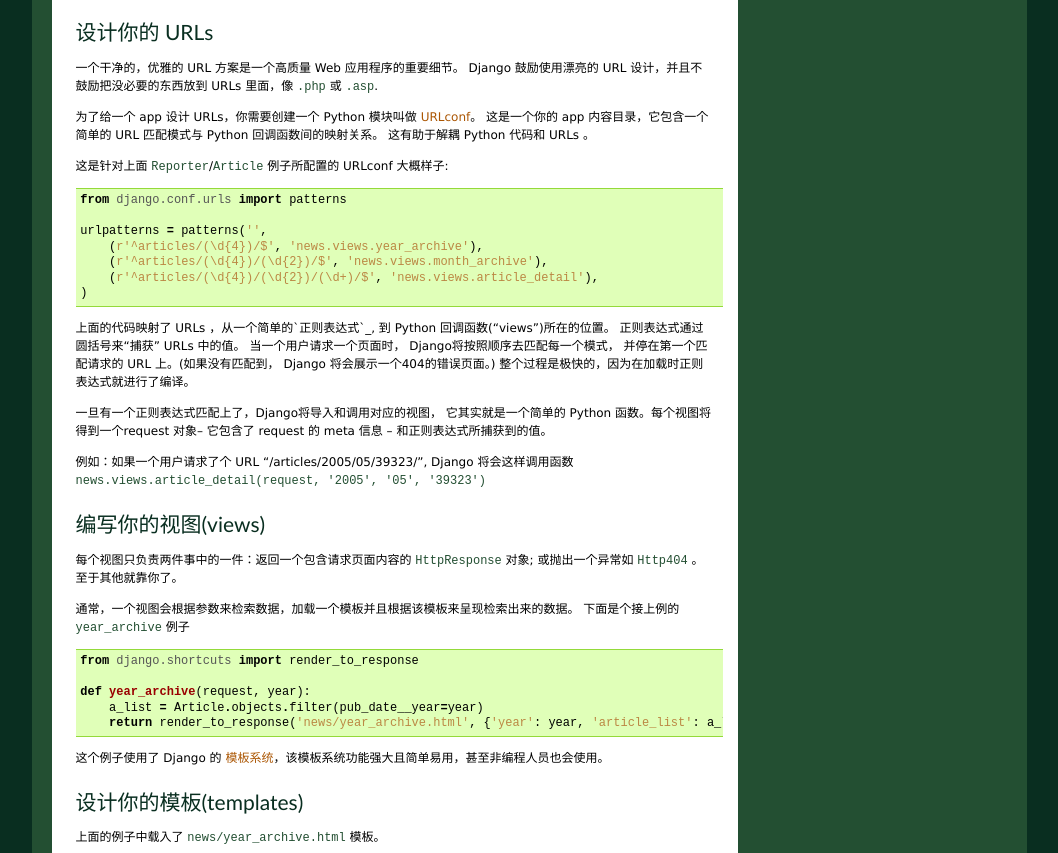
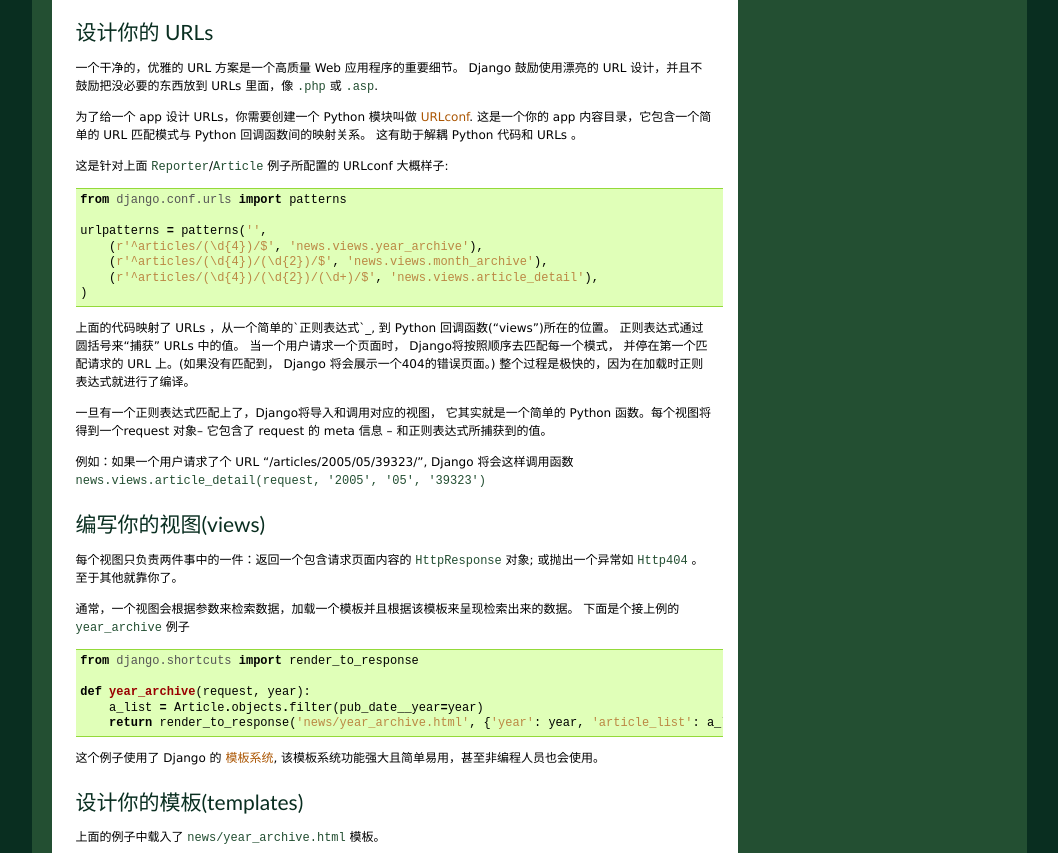
Before and after one commit to ljb-2000/django-chinese-docs-1.6, a Sphinx documentation site: the page built from docs/intro/overview.txt, in a window 1280 px wide and 1400 px high, scrolled down 2301 px. Shown: the part 150-1003 px from the top of the window, without its empty margins (111-1169 px from the left). Built offline with Sphinx 7.4.7, drawn with Linux system fonts in a browser that asks for light colours; pages that are not in the unit, such as notebooks, are missing from menus; cross-references to code outside the pages are shown as plain code; some of the changed text lies outside the part shown.

```diff
--- a/docs/intro/overview.txt
+++ b/docs/intro/overview.txt
@@ -163,7 +163,7 @@
 一个干净的，优雅的 URL 方案是一个高质量 Web 应用程序的重要细节。
 Django 鼓励使用漂亮的 URL 设计，并且不鼓励把没必要的东西放到 URLs 里面，像 ``.php`` 或 ``.asp``.
 
-为了给一个 app 设计 URLs，你需要创建一个 Python 模块叫做 :doc:`URLconf </topics/http/urls>`。
+为了给一个 app 设计 URLs，你需要创建一个 Python 模块叫做 :doc:`URLconf </topics/http/urls>`.
 这是一个你的 app 内容目录，它包含一个简单的 URL 匹配模式与 Python 回调函数间的映射关系。
 这有助于解耦 Python 代码和 URLs 。
 
@@ -206,7 +206,7 @@ Django 鼓励使用漂亮的 URL 设计，并且不鼓励把没必要的东西
         a_list = Article.objects.filter(pub_date__year=year)
         return render_to_response('news/year_archive.html', {'year': year, 'article_list': a_list})
 
-这个例子使用了 Django 的 :doc:`模板系统 </topics/templates>`，该模板系统功能强大且简单易用，甚至非编程人员也会使用。
+这个例子使用了 Django 的 :doc:`模板系统 </topics/templates>`, 该模板系统功能强大且简单易用，甚至非编程人员也会使用。
 
 设计你的模板(templates)
 ========================
@@ -243,7 +243,7 @@ Django设置中，你可以指定一个查找模板的目录列表。如果一
 datetime 对象被过滤成指定的格式(在 PHP 的日期函数中可以见到这种变换)。
 
 你可以无限制地串联使用多个过滤器。 你可以编写 :ref:`自定义的过滤器 <howto-writing-custom-template-filters>`.
-你可以编写 :doc:`自定义的模板标记 </howto/custom-template-tags>`，在幕后运行自定义的 Python 代码。
+你可以编写 :doc:`自定义的模板标记 </howto/custom-template-tags>`, 在幕后运行自定义的 Python 代码。
 
 最后，Django 使用了“模板继承”的概念： 这就是 ``{% extends "base.html" %}``
 所做的事。它意味着 “首先载入名为 'base'的模板中的内容到当前模板，
```
